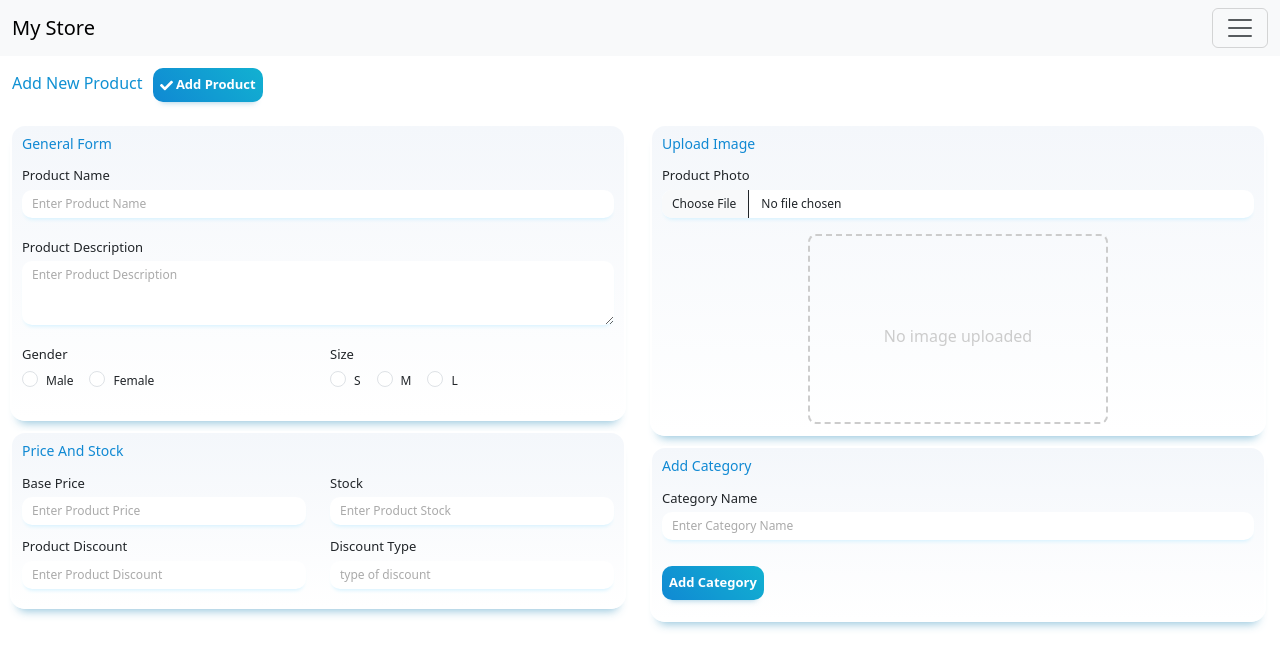
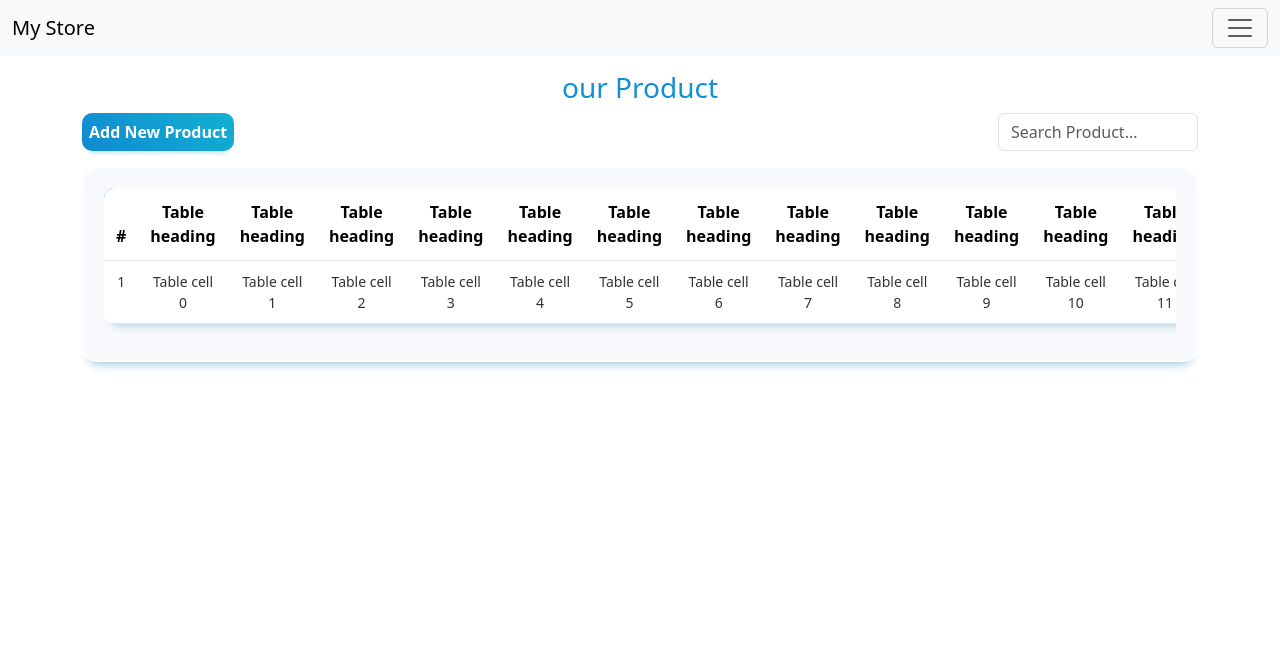
Before and after one commit to nermeenelmasry286/DashboardWithReact.js, a React (Vite) app: page / in a window 1280 px wide. Shown: the top 668 px of the page. Built offline with nearby package versions, Linux system fonts and the light colour scheme.

Commit message:
add products page

```diff
--- a/src/Custom/MainButton.jsx
+++ b/src/Custom/MainButton.jsx
@@ -3,12 +3,11 @@ import styled from 'styled-components';
 import Button from 'react-bootstrap/Button';
 export const StyledButton = styled(Button)`
 
-  font-size: 13px;
+  font-size: 16px;
   font-weight: bold;
   background: linear-gradient(45deg, rgb(16, 137, 211) 0%, rgb(18, 177, 209) 100%);
   color: white;
   padding: 7px;
-  margin: 10px auto;
   border-radius: 10px;
   box-shadow: rgba(133, 189, 215, 0.88) 0px 8px 6px -8px;
   border: none;
--- a/src/Custom/MainForm.jsx
+++ b/src/Custom/MainForm.jsx
@@ -10,20 +10,20 @@ export const Container = styled.div`
   padding: 10px;
   border: 2px solid rgb(255, 255, 255);
   box-shadow: rgba(133, 189, 215, 0.88) 0px 10px 10px -8px;
-  margin: 10px;
+  margin: 15px;
 `;
 
 
 export const Heading = styled.h2`
-  font-weight: 500;
-  font-size: 14px;
+  font-weight: 900;
+  font-size: 25px;
   color: rgb(16, 137, 211);
-  margin-bottom: 10px;
+  margin-bottom: 5px;
 `;
 
 
 export const StyledForm = styled(Form)`
-  margin-top: 10px;
+  margin-top: 5px;
 
   .form-control {
     width: 100%;
@@ -33,10 +33,10 @@ export const StyledForm = styled(Form)`
     margin-top: 2px;
     padding: 5px 10px;
     box-shadow: #cff0ff 0px 4px 4px -3px;
-    font-size: 12px;
+    font-size: 16px;
 
     &::placeholder {
-      font-size: 12px;
+      font-size: 16px;
       color: rgb(170, 170, 170);
     }
 
@@ -47,12 +47,12 @@ export const StyledForm = styled(Form)`
   }
 
   .form-check-label {
-    font-size: 12px;
+    font-size: 16px;
     margin-bottom: 1px;
   }
 
   label {
     margin-bottom: 2px;
-    font-size: 13px;
+    font-size: 16px;
   }
 `;
--- /dev/null
+++ b/src/Custom/MainTable.jsx
@@ -0,0 +1,55 @@
+import styled from "styled-components";
+import Table from "react-bootstrap/Table";
+
+export const StyledTableContainer = styled.div`
+  padding: 20px;
+  background: #f8f9fd;
+  border-radius: 15px;
+  box-shadow: rgba(133, 189, 215, 0.88) 0px 10px 10px -8px;
+  border: 2px solid #fff;
+  margin: 15px auto;
+  max-width: 100%;
+`;
+
+export const StyledTable = styled(Table)`
+  background: white;
+  border-radius: 10px;
+  overflow: hidden;
+  box-shadow: rgba(133, 189, 215, 0.88) 0px 8px 10px -8px;
+
+  thead {
+    background: linear-gradient(45deg, rgb(16, 137, 211) 0%, rgb(18, 177, 209) 100%);
+    color: white;
+
+    th {
+      font-weight: bold;
+      text-align: center;
+      padding: 12px;
+      font-size: 16px;
+    }
+  }
+
+  tbody {
+    tr {
+      &:nth-child(odd) {
+        background: #f4f7fb;
+      }
+
+      &:nth-child(even) {
+        background: #ffffff;
+      }
+
+      &:hover {
+        background: rgba(16, 137, 211, 0.1);
+        cursor: pointer;
+      }
+
+      td {
+        text-align: center;
+        padding: 10px;
+        font-size: 14px;
+        color: #333;
+      }
+    }
+  }
+`;
--- a/src/Layout/SharedLayout.jsx
+++ b/src/Layout/SharedLayout.jsx
@@ -1,7 +1,7 @@
 import React from 'react';
 import { Header } from '../components/Header';
-import { AddProduct } from '../Pages/AddProduct';
-// import {Products} from '../Pages/Products';
+// import { AddProduct } from '../Pages/AddProduct';
+import {Products} from '../Pages/Products';
 
 export function SharedLayout() {
   return (
@@ -11,8 +11,8 @@ export function SharedLayout() {
     {/* Main Content */}
     <div className="col-md-12">
       <Header />
-      <AddProduct />
-      {/* <Products/> */}
+      {/* <AddProduct /> */}
+      <Products/>
 
     </div>
   </div>
--- a/src/Pages/AddProduct.jsx
+++ b/src/Pages/AddProduct.jsx
@@ -7,9 +7,9 @@ import {StyledButton} from '../Custom/MainButton';
 import { FaCheck } from "react-icons/fa";
 export function AddProduct() {
   return (
-    <main style={{ width: '100%' }}>
+    <main className='container'>
      <header style={{  margin: '2px' }}>
-        <h6 style={{ color: '#1091d3', display:'inline-block',margin:'10px'}}>Add New Product</h6>
+        <h3 style={{ color: '#1091d3', display:'inline-block',margin:'10px'}}>Add New Product</h3>
         <StyledButton >
         <FaCheck /> Add Product
         </StyledButton>
--- a/src/Pages/Products.jsx
+++ b/src/Pages/Products.jsx
@@ -1,9 +1,31 @@
 import React from 'react';
+import { StyledButton } from './../Custom/MainButton';
+import {ProductList} from '../components/ProductList';
+import { Form } from 'react-bootstrap';
 
 export function Products() {
   return (
 
     <>
+    <main className='container'>
+    <h3 style={{ color: '#1091d3',textAlign:'center',marginTop:'15px'}}>our Product</h3>
+
+<div className="d-flex justify-content-between align-items-center">
+  <StyledButton>
+    Add New Product
+  </StyledButton>
+  <Form.Control
+    type="text"
+    placeholder="Search Product..."
+    style={{ width: '200px' , display:'inline'}}
+  />
+</div>
+
+    <ProductList/>
+
+    </main>
+
+
     </>
 
   );
--- a/src/components/AddProductComponents/UploadImg.jsx
+++ b/src/components/AddProductComponents/UploadImg.jsx
@@ -38,7 +38,7 @@ export function UploadImgForm() {
               style={{
                 width: '100%',
                 maxWidth: '300px',
-                height: '190px',
+                height: '200px',
                 borderRadius: '8px',
                 border: '2px dashed #ccc',
                 display: 'block',
--- /dev/null
+++ b/src/components/ProductList.jsx
@@ -0,0 +1,29 @@
+import React from 'react'
+import { StyledTableContainer, StyledTable } from "../Custom/MainTable";
+export function ProductList() {
+  return (
+
+    <StyledTableContainer>
+    <StyledTable responsive>
+      <thead>
+        <tr>
+          <th>#</th>
+          {Array.from({ length: 12 }).map((_, index) => (
+            <th key={index}>Table heading</th>
+          ))}
+        </tr>
+      </thead>
+      <tbody>
+        <tr>
+          <td>1</td>
+          {Array.from({ length: 12 }).map((_, index) => (
+            <td key={index}>Table cell {index}</td>
+          ))}
+        </tr>
+
+
+      </tbody>
+    </StyledTable>
+  </StyledTableContainer>
+);
+}
```
